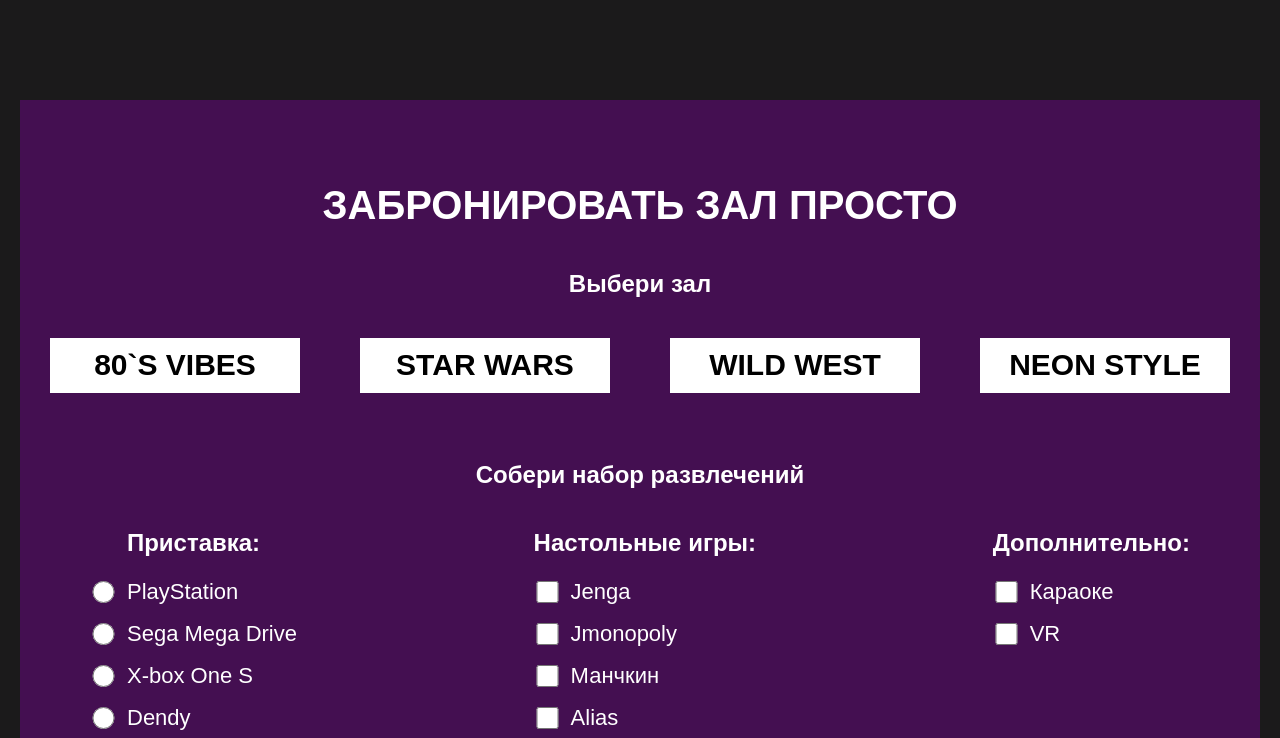
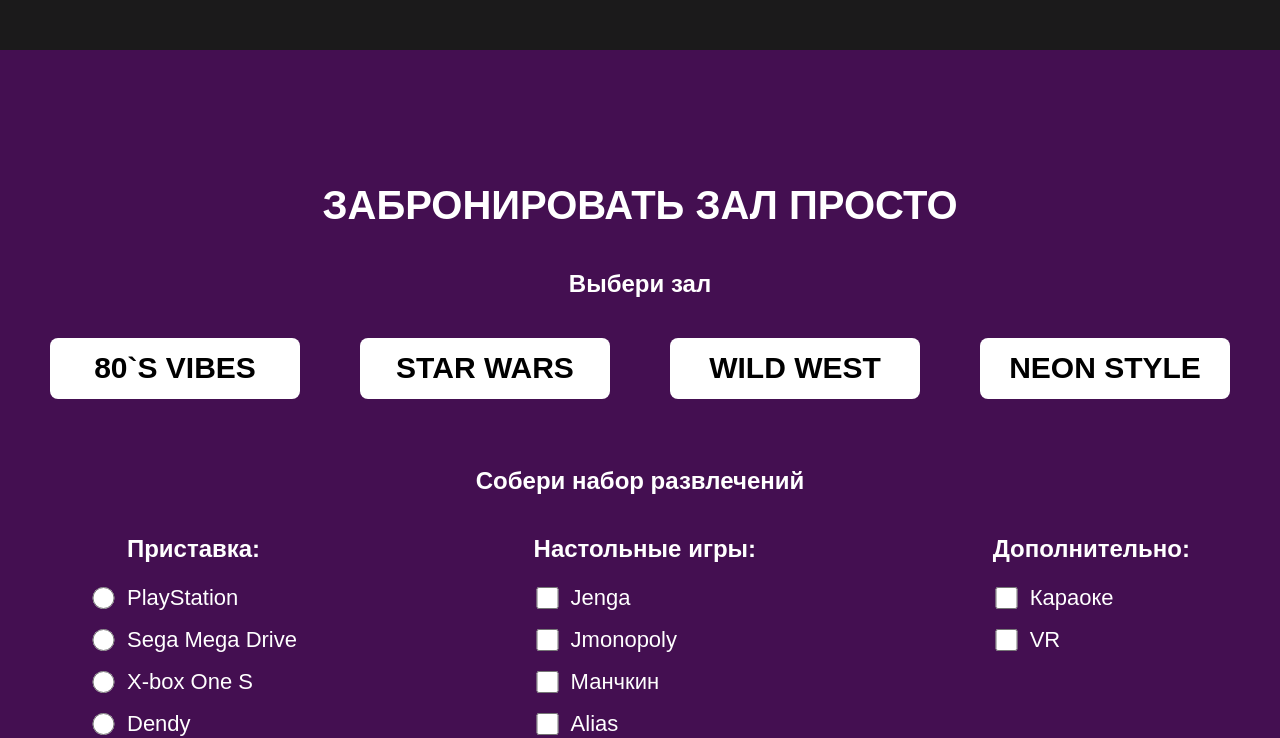
Before and after one commit to Kubanych22/go, a plain HTML site: page index.html in a window 1280 px wide. Shown: the part 3397-4135 px from the top of the page. Drawn offline with Linux system fonts and the light colour scheme.

Commit message:
Fixed the teacher comments

```diff
--- a/index.html
+++ b/index.html
@@ -115,8 +115,8 @@
     </div>
   </section>
 
-  <section class="main__section">
-    <div class="container reserve">
+  <section class="main__section reserve">
+    <div class="container">
       <h2 class="reserve__title title">Забронировать зал просто</h2>
 
       <form class="reserve__form form" action="https://jsonplaceholder.typicode.com/posts" method="post">
--- a/styles/reserve.css
+++ b/styles/reserve.css
@@ -66,6 +66,15 @@
 
 .choice {
   padding: 7px 15px 8px;
+  border-radius: 8px;
+  border: 3px solid transparent;
+  transition: background-color, transform .3s;
+}
+
+.choice:hover {
+  border-color: #640aa3;
+  background-color: #eadeed;
+  transform: scale(1.05);
 }
 
 .choice[value] {
```
